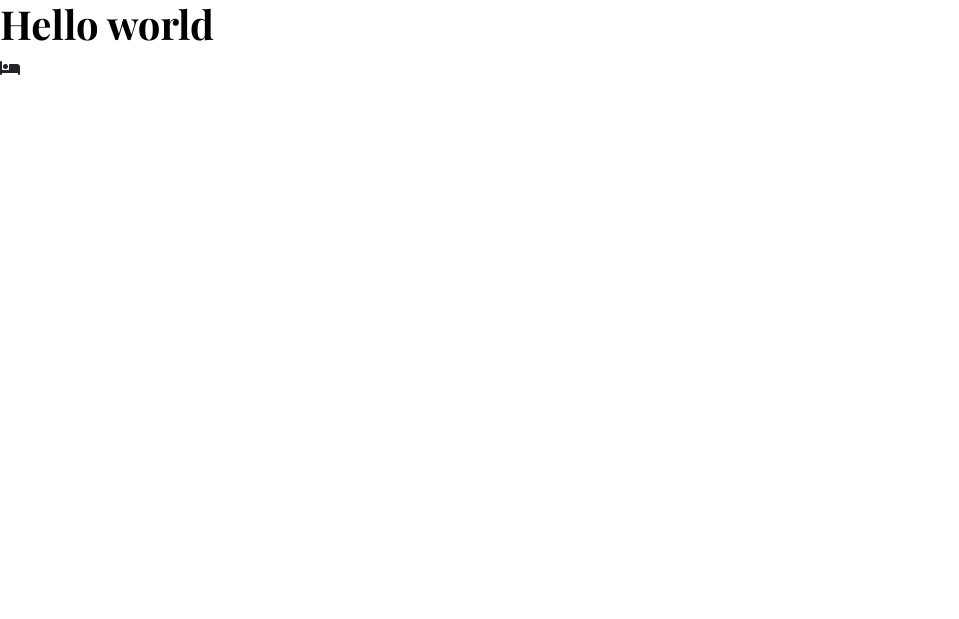
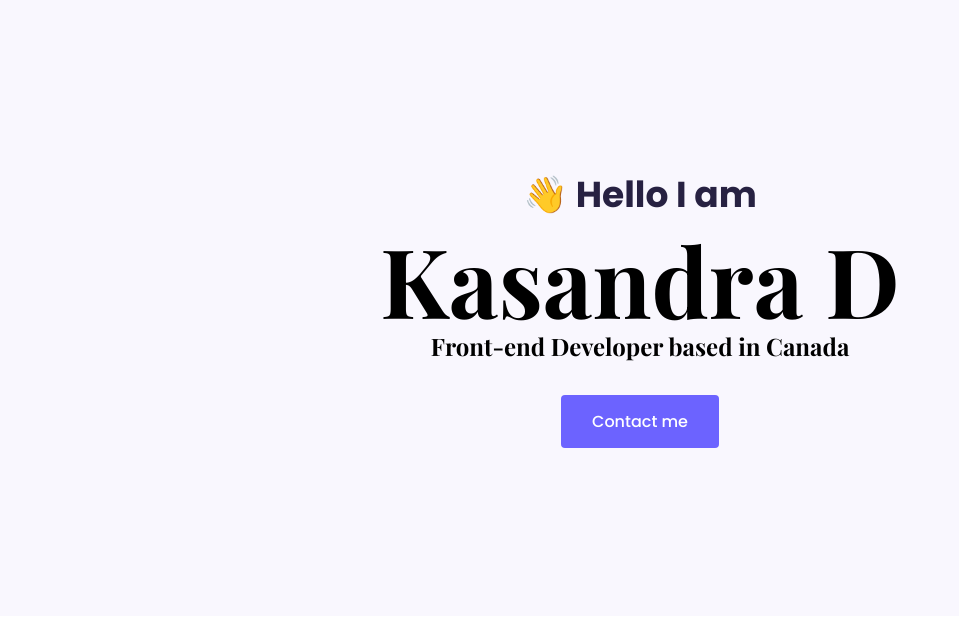
Before and after one commit to kasandradarwin/portfolio-project, a plain HTML site: page index.html in a window 1280 px wide. Shown: the whole page, without its empty margins (0-959 px from the left). Drawn offline with nearby package versions, Linux system fonts and the light colour scheme.

Commit message:
Built Front Page, added styling

```diff
--- a/index.html
+++ b/index.html
@@ -17,8 +17,13 @@
 <script src="https://kit.fontawesome.com/b58b10421f.js" crossorigin="anonymous"></script>
 </head>
 <body>
+   <div class="hero">
+   <p>👋 Hello I am </p>
+   <h1>Kasandra D</h1>
+   <h2 class="mb-5"> Front-end Developer based in Canada</h2>
+   <a href="#" class="btn btn-branding"> Contact me</a>
 
-    <h1> Hello world</h1>
-    <i class="fas fa-bed"></i>
+</div>
+
 </body>
 </html>
--- a/styles/styles.css
+++ b/styles/styles.css
@@ -1,7 +1,55 @@
-h1 {
+:root {
+
+    --branding-color: #6c63ff;
+    --secondary-colour: #f9f7fe;
+    --heading-font-family: "Playfair Display", serif;
+    --default-font-family: "Poppins", sans-serif;
+
+}
+
+h1, h2, h3, h4, h5, h6 {
 
     color: black;
-    font-family: "playfair Display"
+    font-family: var(--heading-font-family)
 
 
 }
+
+body {
+    font-family: var(--default-font-family);
+}
+
+h1 {
+    font-size:96px;
+}
+
+.hero {
+    background: var(--secondary-colour);
+    text-align: center;
+    padding: 168px 20px;
+}
+
+.hero p {
+    font-size: 36px;
+    font-weight: bold;
+    margin: 0;
+    color:#272142;
+
+}
+
+.hero h2 {
+    font-family: var(--heading-font-family);
+    font-weight: normal;
+    line-height: 2px;
+    font-size: 24px;
+
+}
+
+.btn-branding {
+    background: var(--branding-color);
+    border-radius: 4px;
+    color: white;
+    font-size 18px;
+    line-height: 27px;
+    padding: 12px 30px;
+}
```
